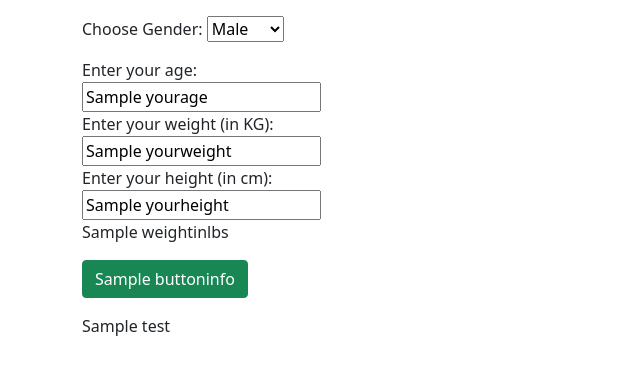
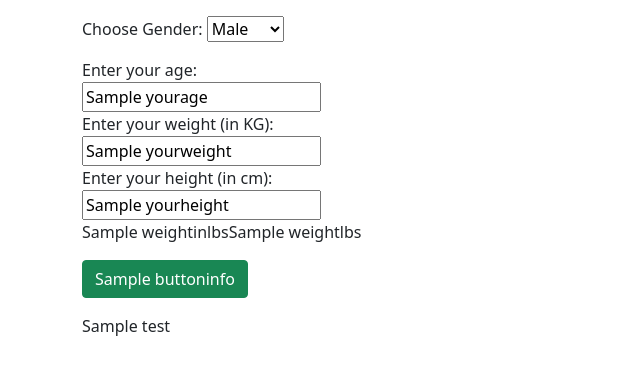
Before and after one commit to nasaldrops/bmrcalc, a Flask app: template BMR Calculator/templates/index.html in a window 1280 px wide. Shown: the top 375 px of the page, without its empty margins (0-640 px from the left). Run offline with Flask 2, Linux system fonts and the light colour scheme; the template is opened without the code that fills it: most values are stand-ins (such as "Sample title", 1, 10 or a date in 2020).

Commit message:
ROUND to lbs added

```diff
--- a/BMR Calculator/main.py
+++ b/BMR Calculator/main.py
@@ -23,8 +23,10 @@ def bmrcalc():
         gender = request.form['gender']
         htmlinfo = 'Your BMR is: '
         print(genderselected)
-        lbs = round(weight * 2.20462)
-        weightinlbs = 'Your weight in lbs: ', lbs
+        weightlbs = round(weight * 2.20462)
+        weightinlbs = 'Your weight in lbs: '
+
+
 
 
         if gender == '1':
@@ -37,7 +39,7 @@ def bmrcalc():
             bmrstr = 'Your BMR is: ' + str(bmr)
             print(genderselected)
 
-        return render_template('index.html', htmlinfo = htmlinfo, buttoninfo = bmrstr, yourbmr = bmr, yourage = age, yourweight = weight, gender = gender, yourheight = height,genderselected=genderselected, weightinlbs = weightinlbs)#, gendervalue = gendervalue)
+        return render_template('index.html', htmlinfo = htmlinfo, buttoninfo = bmrstr, yourbmr = bmr, yourage = age, yourweight = weight, gender = gender, yourheight = height,genderselected=genderselected, weightinlbs = weightinlbs, weightlbs = weightlbs)#, gendervalue = gendervalue)
 
 
 
--- a/BMR Calculator/templates/index.html
+++ b/BMR Calculator/templates/index.html
@@ -11,8 +11,6 @@
 
             <div><label for="gender">Choose Gender:</label>
             <select name="gender" value ="gender">
-
-
             <option value="1">Male</option>
             <option value="2">Female</option>
             </select></div>
@@ -23,7 +21,7 @@
             <div><input name = "weight" value = '{{yourweight}}'></input></div>
             <div><label for="height">Enter your height (in cm):</label></div>
             <div><input name = "height" value = '{{yourheight}}'></input></div>
-            <p>{{weightinlbs}}</p>
+            <p>{{weightinlbs}}{{weightlbs}}</p>
             <button class = 'btn btn-success'>{{buttoninfo}}</button>
             <!--</p>{{yourage}}</p>
             <p>Your Weight:{{yourweight}}</p>
```
